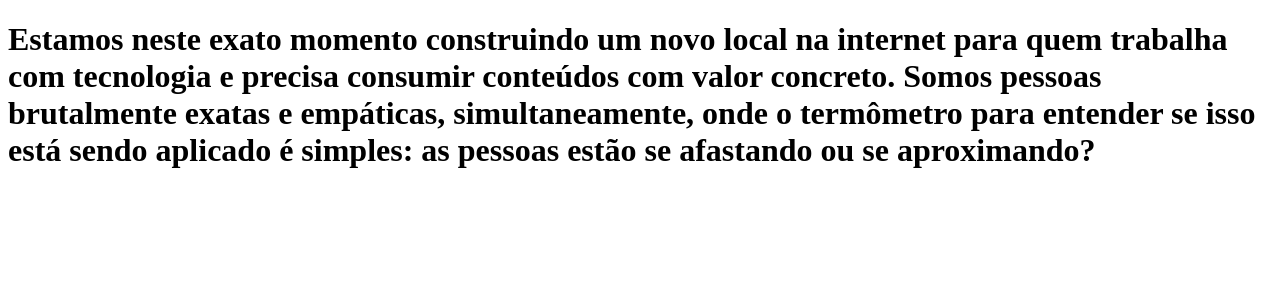
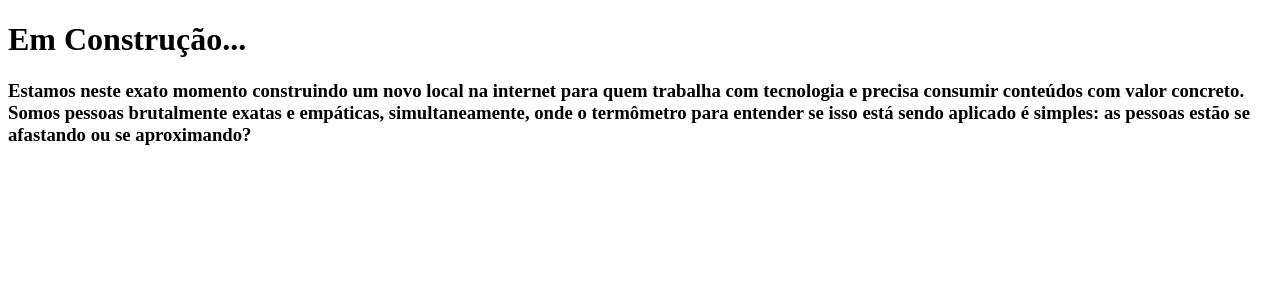
Before and after one commit to opaiiva/clone-tabnews, a Next.js app: page / in a window 1280 px wide. Shown: the top 300 px of the page. Built offline with nearby package versions, Linux system fonts and the light colour scheme.

Commit message:
adiciona o status de `Em construcao`

```diff
--- a/pages/index.js
+++ b/pages/index.js
@@ -1,13 +1,16 @@
 function Home() {
   return (
-    <h1>
-      Estamos neste exato momento construindo um novo local na internet para
-      quem <b>trabalha com tecnologia</b> e precisa consumir conteúdos com{" "}
-      <b>valor concreto</b>. Somos pessoas brutalmente exatas e empáticas,{" "}
-      <b>simultaneamente</b>, onde o termômetro para entender se isso está sendo
-      aplicado é simples: as pessoas estão se <b>afastando</b> ou se{" "}
-      <b>aproximando?</b>{" "}
-    </h1>
+    <div>
+      <h1>Em Construção...</h1>
+      <h3>
+        Estamos neste exato momento construindo um novo local na internet para
+        quem <b>trabalha com tecnologia</b> e precisa consumir conteúdos com{" "}
+        <b>valor concreto</b>. Somos pessoas brutalmente exatas e empáticas,{" "}
+        <b>simultaneamente</b>, onde o termômetro para entender se isso está
+        sendo aplicado é simples: as pessoas estão se <b>afastando</b> ou se{" "}
+        <b>aproximando?</b>{" "}
+      </h3>
+    </div>
   );
 }
 
```
